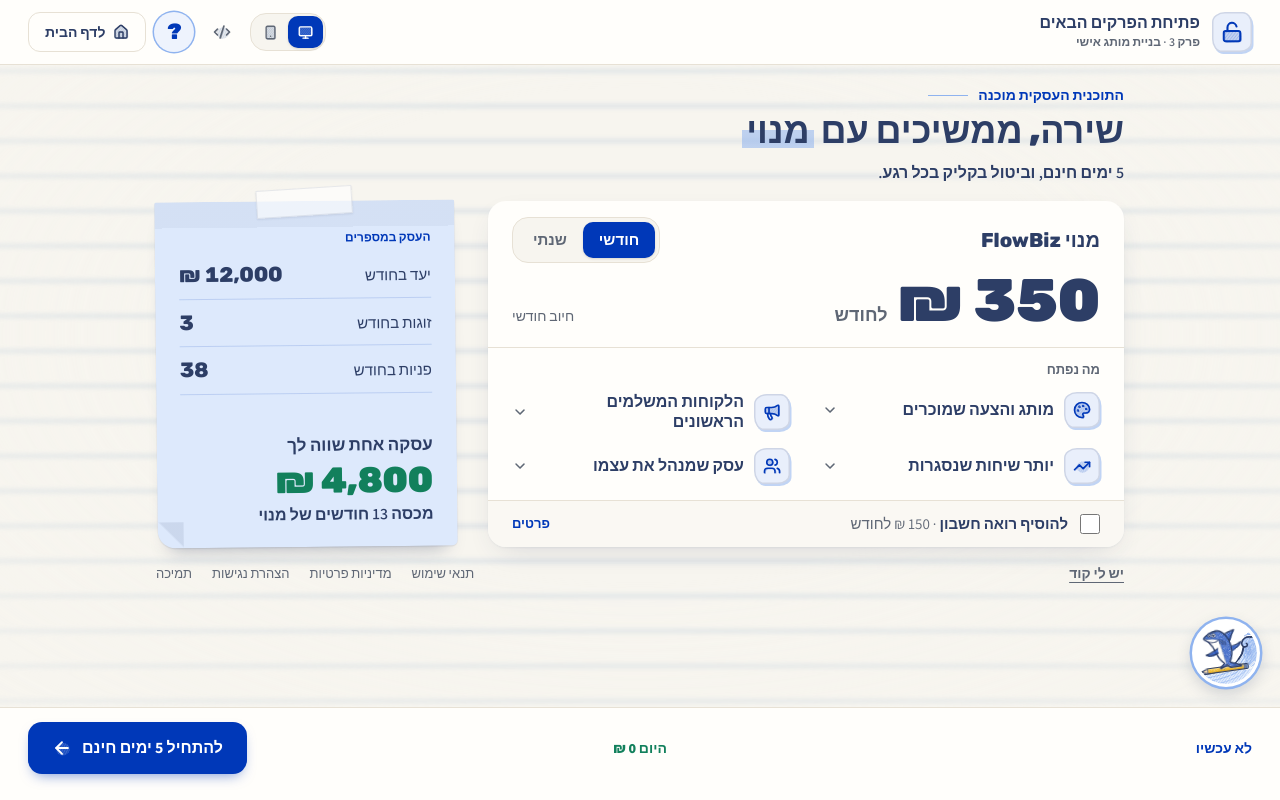
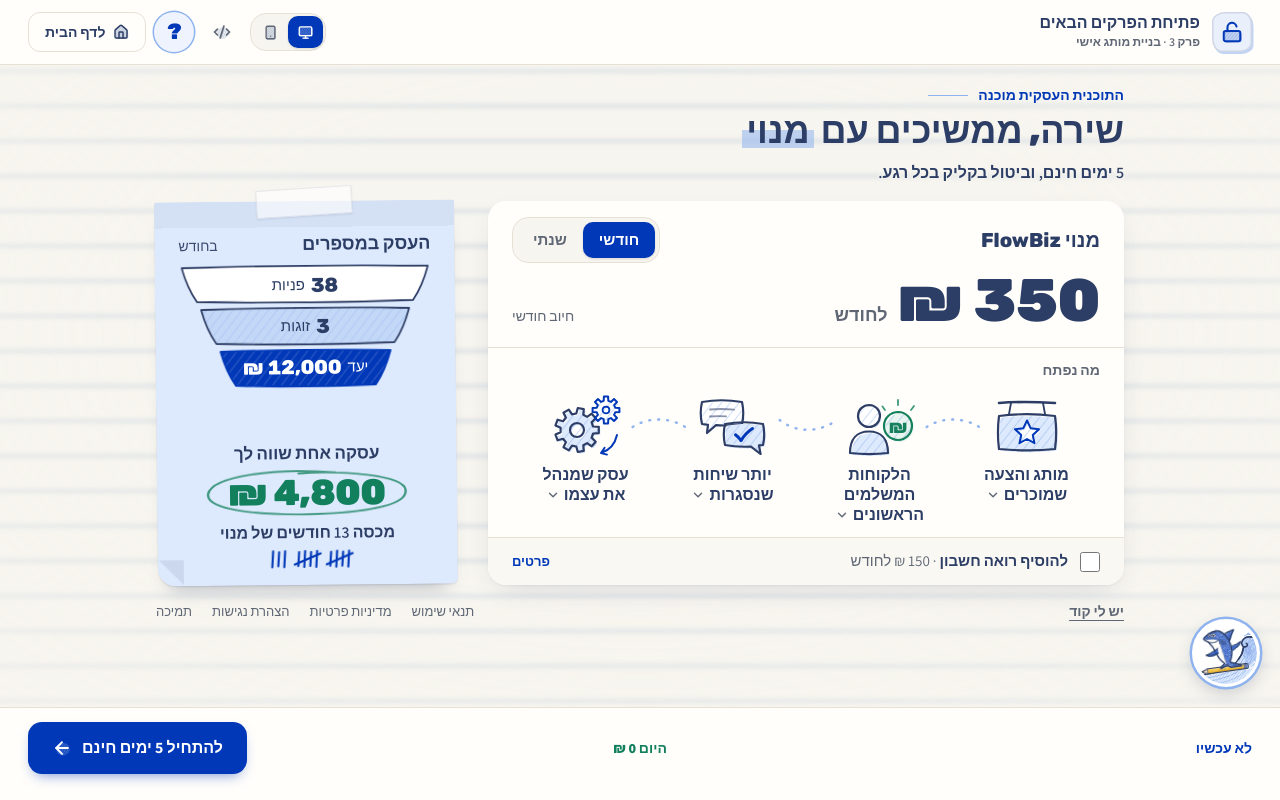
Before and after one commit to amitbens97-Zacks/paywall-mockup, a plain HTML site: page index.html in a window 1280 px wide. Drawn offline with nearby package versions, Linux system fonts and the light colour scheme.

Commit message:
Paywall mockup: drawn path of outcomes, drawn funnel note with deal value
Co-Authored-By: Claude Opus 5.5 <noreply@anthropic.com>

```diff
--- a/index.html
+++ b/index.html
@@ -179,7 +179,7 @@
       // makes the browser always fetch the current modules.
       (function () {
         var v = Date.now(), imports = {};
-        ['components', 'data', 'devnotes', 'explain', 'lib', 'main', 'screens', 'viewswitch'].forEach(function (m) {
+        ['components', 'data', 'devnotes', 'explain', 'illus', 'lib', 'main', 'screens', 'viewswitch'].forEach(function (m) {
           var url = new URL('./src/' + m + '.js', location.href).href;
           imports[url] = url + '?v=' + v;
         });
--- a/src/data.js
+++ b/src/data.js
@@ -70,21 +70,21 @@ export const yearSavingPct = Math.round((yearSaving / (PRICE.month.perMonth * 12
 // What opens. Chapters 3-6 of the 15-step journey (journey v14, 03.11.2026).
 // gets: what the user walks away with, per chapter and per step (Amit 23.11: short and sharp).
 export const UNLOCKS = [
-  { n: 3, title: 'בניית מותג אישי', icon: 'palette', gets: 'מותג והצעה שמוכרים', steps: [
+  { n: 3, title: 'בניית מותג אישי', icon: 'palette', drawing: 'brand', gets: 'מותג והצעה שמוכרים', steps: [
     { name: 'שם ולוגו', gets: 'זהות לעסק' },
     { name: 'דף המסרים', gets: 'מה להגיד ללקוח' },
     { name: 'הצעה מנצחת', gets: 'הצעה שקשה לסרב לה' },
     { name: 'דף נחיתה', gets: 'עמוד שמביא פניות' },
   ] },
-  { n: 4, title: 'מביאים לקוחות', icon: 'megaphone', gets: 'הלקוחות המשלמים הראשונים', steps: [
+  { n: 4, title: 'מביאים לקוחות', icon: 'megaphone', drawing: 'clients', gets: 'הלקוחות המשלמים הראשונים', steps: [
     { name: 'מכונת תוכן שיווקי', gets: 'פוסטים ופלייר מוכנים' },
     { name: 'לקוחות משלמים', gets: 'פניות שהופכות ללקוחות' },
   ] },
-  { n: 5, title: 'מגדילים מכירות', icon: 'trending-up', gets: 'יותר שיחות שנסגרות', steps: [
+  { n: 5, title: 'מגדילים מכירות', icon: 'trending-up', drawing: 'calls', gets: 'יותר שיחות שנסגרות', steps: [
     { name: 'חדר התרגול', gets: 'שיחת מכירה בביטחון' },
     { name: 'שירות לקוחות אוטומטי', gets: 'מענה מיידי לכל פנייה' },
   ] },
-  { n: 6, title: 'העסק שתמיד רצית', icon: 'users', gets: 'עסק שמנהל את עצמו', steps: [
+  { n: 6, title: 'העסק שתמיד רצית', icon: 'users', drawing: 'system', gets: 'עסק שמנהל את עצמו', steps: [
     { name: 'ניהול לקוחות', gets: 'כל הלקוחות במקום אחד' },
     { name: 'פגישת מיקוד', gets: 'פגישה אישית, עלינו' },
   ] },
--- a/src/devnotes.js
+++ b/src/devnotes.js
@@ -30,8 +30,8 @@ const NOTES = [
   {
     title: 'מה המסך מראה',
     items: [
-      'כרטיס המנוי: חודשי/שנתי, המחיר, ורואה חשבון כתוספת. הסימון מעדכן את המחיר ומראה את התשלום החד-פעמי. בתוך הכרטיס גם "מה נפתח": 4 תוצאות, אחת לכל פרק (לחיצה מציגה את השלבים). משמאל, באותו גובה: פתק "העסק במספרים" עם הסיכום של שלב 5. בטלפון: המנוי קודם.',
-      'הפתק: יעד, לקוחות ופניות בחודש מהסיכום של שלב 5, בדיוק כמו שהם שם. המילה "זוגות" מתחלפת לפי סוג הלקוח.',
+      'כרטיס המנוי: חודשי/שנתי, המחיר, ורואה חשבון כתוספת. הסימון מעדכן את המחיר ומראה את התשלום החד-פעמי. בתוך הכרטיס גם "מה נפתח": מסלול מצויר של 4 תחנות, תוצאה אחת לכל פרק (לחיצה מציגה את השלבים). משמאל, באותו גובה: פתק "העסק במספרים" עם הסיכום של שלב 5. בטלפון: המנוי קודם.',
+      'הפתק: יעד, לקוחות ופניות בחודש מהסיכום של שלב 5, בדיוק כמו שהם שם. מוצגים כמשפך: פניות, לקוחות, יעד. המילה "זוגות" מתחלפת לפי סוג הלקוח. סימני הספירה: קו לכל חודש מנוי, עד 24. מעל 24 רק הטקסט.',
       'שווי עסקה: מחיר מוצר הליבה. במנוי חודשי של הלקוח: המחיר כפול מספר החודשים שהוא נשאר (משלב 5). "מכסה X חודשים": השווי פחות תשלום חד-פעמי, חלקי המחיר לחודש של הבחירה, מעוגל למטה. אם יוצא פחות מחודש: כמה עסקאות מכסות חודש.',
       'מי שדילג על שלב 5: בלי הפתק. כרטיס המנוי לבד, באמצע.',
       'כותרת: "התוכנית העסקית מוכנה" ומתחתיה השם הפרטי ו"ממשיכים עם מנוי". מתחתיה רק "5 ימים חינם, וביטול בקליק".',
--- /dev/null
+++ b/src/illus.js
@@ -0,0 +1,98 @@
+// Small pencil drawings for the paywall: one per chapter, the funnel of "העסק במספרים",
+// the ring around an amount, and tally marks. Same look as the icons: a soft tint, sky-blue
+// hatching a little off the lines, and an outline with a light grain.
+import { html } from './lib.js';
+
+const INK = '#2d3e66';
+const BLUE = '#0038b8';
+const GREEN = '#12805c';
+
+// A closed shape: tint + hatching + outline.
+const Shape = ({ d, tint = '#dde9fc', stroke = INK, w = 2.2 }) => html`<g>
+  <path d=${d} fill=${tint} stroke="none" transform="translate(1.6 1.8)" />
+  <path d=${d} fill="url(#pencil-hatch-lg)" stroke="none" opacity=".75" transform="translate(1.6 1.8)" />
+  <path d=${d} fill="none" stroke=${stroke} stroke-width=${w} />
+</g>`;
+const Line = ({ d, stroke = INK, w = 2.2, o = 1 }) => html`<path d=${d} fill="none" stroke=${stroke} stroke-width=${w} opacity=${o} />`;
+
+const circle = (x, y, r) => `M${x - r} ${y} C${x - r} ${y - r * 0.58} ${x - r * 0.54} ${y - r} ${x + 0.4} ${y - r} C${x + r * 0.58} ${y - r * 0.98} ${x + r} ${y - r * 0.54} ${x + r} ${y} C${x + r * 0.98} ${y + r * 0.58} ${x + r * 0.54} ${y + r} ${x} ${y + r} C${x - r * 0.58} ${y + r} ${x - r} ${y + r * 0.54} ${x - r} ${y} Z`;
+
+// A gear: n teeth between the two radii.
+function gear(x, y, r1, r2, n) {
+  const p = [];
+  for (let i = 0; i < n; i++) {
+    const a = (i / n) * Math.PI * 2;
+    const s = Math.PI / n;
+    for (const [da, r] of [[-0.62, r1], [-0.4, r2], [0.4, r2], [0.62, r1]]) p.push(`${(x + Math.cos(a + da * s) * r).toFixed(1)} ${(y + Math.sin(a + da * s) * r).toFixed(1)}`);
+  }
+  return `M${p.join(' L')} Z`;
+}
+
+const DRAWINGS = {
+  // a shop sign with a star: the brand
+  brand: html`<${Line} d="M12 14 C28 12.6 52 13 68 14" w=${2.6} /><${Line} d="M24 14 L22 25 M56 14 L58 25" w=${1.8} />
+    <${Shape} d="M12 27 C30 24.6 52 25 68 27 C69.6 38 69.4 50 68 60 C50 62 30 61.6 12 60 C10.6 49 10.6 38 12 27 Z" />
+    <${Shape} d="M40 31.5 L43.6 39.2 L52 40.2 L45.8 46 L47.5 54.2 L40 50 L32.5 54.2 L34.2 46 L28 40.2 L36.4 39.2 Z" tint="#ffffff" stroke=${BLUE} w=${2} />`,
+  // a person and a coin: paying clients
+  clients: html`<${Shape} d="M10 64 C10 50 17 42.5 29 42.5 C41 42.5 48 50 48 64 C36 65.4 22 65.4 10 64 Z" />
+    <${Shape} d=${circle(29, 27, 11)} tint="#ffffff" />
+    <${Shape} d=${circle(58, 37, 14)} tint="#e7f4ef" stroke=${GREEN} />
+    <text x="58" y="44" text-anchor="middle" font-family="Rubik, sans-serif" font-size="18" font-weight="800" fill=${GREEN}>₪</text>
+    <${Line} d="M58 16 L58 11 M71 21 L74 17 M45 21 L42.5 17.5" stroke=${GREEN} w=${1.8} o=".8" />`,
+  // two speech bubbles, the second with a check: the call that closes
+  calls: html`<${Shape} d="M9 13 C22 10.6 36 10.8 49 13 C50.6 20 50.6 28 49 35 C39 36.6 31 36.8 23 36.2 L14 44 L15 35.8 L9 35 C7.4 28 7.4 20 9 13 Z" tint="#ffffff" />
+    <${Line} d="M17 20.5 C25 19.8 33 20 41 20.6 M17 27.5 C23 27 28 27 33 27.4" w=${1.9} o=".55" />
+    <${Shape} d="M32 35 C45 32.6 58 32.8 70 35 C71.6 42 71.6 49 70 56 L66 56.4 L67.5 65 L58 57.6 C49 58 40 57.6 32 56 C30.4 49 30.4 42 32 35 Z" />
+    <${Line} d="M42.5 45.8 C44.6 47.4 46.4 49.2 48 51.6 C51.2 46.4 55 42.6 59.5 39.6" stroke=${BLUE} w=${3} />`,
+  // gears that turn each other: the business that runs itself
+  system: html`<${Shape} d=${gear(31, 41, 16.5, 22, 9)} /><${Shape} d=${circle(31, 41, 7)} tint="#ffffff" />
+    <${Shape} d=${gear(60, 21, 9.5, 13.6, 8)} tint="#ffffff" stroke=${BLUE} w=${2} /><${Line} d=${circle(60, 21, 3.4)} stroke=${BLUE} w=${1.8} />
+    <${Line} d="M71 46 C69 55 63 61.5 55 64 M55 64 L61 65.6 M55 64 L58.6 58.8" stroke=${BLUE} w=${2} />`,
+};
+
+export function Drawing({ name, class: cls = '' }) {
+  return html`<svg viewBox="0 0 80 72" class=${'block overflow-visible ' + cls} stroke-linecap="round" stroke-linejoin="round" aria-hidden="true" style=${{ filter: 'url(#pencil-rough)' }}>${DRAWINGS[name]}</svg>`;
+}
+
+// The dashed path between two stations (stretches to its box).
+export function Trail({ class: cls = '', down }) {
+  return html`<svg viewBox="0 0 100 20" preserveAspectRatio="none" class=${'overflow-visible ' + cls} aria-hidden="true">
+    <path d=${down ? 'M2 5 C30 17 66 18 98 8' : 'M2 12 C30 2 68 2 98 12'} fill="none" stroke="#8fb3ef" stroke-width="2.4" stroke-linecap="round" stroke-dasharray="1 8" vector-effect="non-scaling-stroke" />
+  </svg>`;
+}
+
+// Three tiers, wide to narrow; the last one is the goal.
+export function FunnelShape({ class: cls = '' }) {
+  const tiers = ['M3 3 C80 1.4 172 1.6 249 3 C246 14 241 27 234 37 C162 39 90 38.6 18 37 C11 27 6 14 3 3 Z', 'M22 45 C92 43.4 160 43.6 230 45 C227 56 222 69 215 79 C156 81 96 80.6 37 79 C30 69 25 56 22 45 Z', 'M41 87 C98 85.4 154 85.6 211 87 C208 98 203 111 196 121 C150 123 102 122.6 56 121 C49 111 44 98 41 87 Z'];
+  const tint = ['#ffffff', '#c3d7f7', BLUE];
+  return html`<svg viewBox="0 0 252 124" preserveAspectRatio="none" class=${'overflow-visible ' + cls} aria-hidden="true" stroke-linejoin="round" style=${{ filter: 'url(#pencil-rough)' }}>
+    ${tiers.map((d, i) => html`<g key=${i}>
+      <path d=${d} fill=${tint[i]} />
+      ${i > 0 && html`<path d=${d} fill=${i === 2 ? 'url(#pencil-hatch-light)' : 'url(#pencil-hatch-lg)'} opacity=${i === 2 ? 1 : 0.5} />`}
+      <path d=${d} fill="none" stroke=${i === 2 ? BLUE : INK} stroke-width="1.8" />
+    </g>`)}
+  </svg>`;
+}
+
+// A pencil ring around an amount; draws itself.
+export function Ring({ color = GREEN, class: cls = '' }) {
+  return html`<svg viewBox="0 0 200 64" preserveAspectRatio="none" class=${'overflow-visible ' + cls} aria-hidden="true" style=${{ filter: 'url(#pencil-rough)' }}>
+    <path class="pencil-draw" style=${{ animationDuration: '.9s' }} pathLength="1" d="M128 5 C70 -2 8 8 4 32 C1 56 66 62 112 60 C164 58 198 48 196 29 C194 10 138 2 92 6" fill="none" stroke=${color} stroke-width="2.4" stroke-linecap="round" opacity=".75" />
+  </svg>`;
+}
+
+// Tally marks, five to a group (one mark = one month).
+export function Tally({ n, class: cls = '' }) {
+  const groups = [];
+  for (let i = 0; i < n; i += 5) groups.push(Math.min(5, n - i));
+  const W = 32;
+  return html`<svg key=${n} width=${groups.length * W - 8} height="20" viewBox=${`0 0 ${groups.length * W - 8} 20`} class=${'overflow-visible ' + cls} aria-hidden="true" stroke=${BLUE} stroke-width="2.1" stroke-linecap="round" fill="none" style=${{ filter: 'url(#pencil-rough)' }}>
+    ${groups.map((c, gi) => {
+      const x0 = (groups.length - 1 - gi) * W; // right to left
+      return html`<g key=${gi}>
+        ${Array.from({ length: Math.min(4, c) }, (_, i) => html`<path key=${i} d=${`M${x0 + 21.5 - i * 6} ${2 + (i % 2)} L${x0 + 20.5 - i * 6} ${18 - (i % 2)}`} />`)}
+        ${c === 5 && html`<path d=${`M${x0 + 25} 4.5 L${x0 - 1} 15.5`} />`}
+      </g>`;
+    })}
+  </svg>`;
+}
--- a/src/screens.js
+++ b/src/screens.js
@@ -5,6 +5,7 @@
 //   home     - after "לא עכשיו": chapter 3 waits on the home page
 import { html, useState, Icon, PencilCheck, cx, money } from './lib.js';
 import { Button, Mark, Note, Panel, SharkAvatar } from './components.js';
+import { Drawing, FunnelShape, Ring, Tally, Trail } from './illus.js';
 import { USER, NUMBERS, PRICE, ACCOUNTANT, ACCOUNTANT_ITEMS, TRIAL, TRIAL_DAYS, UNLOCKS, yearSaving, perMonthOf, onceOf, roiMonths, DEMO_COUPON } from './data.js';
 
 // What is charged on the first charge day, by the user's choice.
@@ -65,46 +66,57 @@ function PlanCard({ plan, up }) {
   <//>`;
 }
 
-// What opens: one outcome per chapter, two by two (a list on the phone). A tap shows its steps
-// under the row; one open at a time. grid-flow-dense keeps the neighbour in its place.
+// What opens: a drawn path of four stations, one outcome per chapter (a list on the phone).
+// A tap on a station shows its steps under the path; one open at a time.
+function Steps({ c }) {
+  return html`<ul class="grid gap-x-5 gap-y-1 rounded-xl bg-brand-50 px-4 py-2.5 text-[14px] leading-snug md:grid-cols-2">${c.steps.map((x) => html`<li key=${x.name}><b>${x.gets}</b> <span class="text-muted">· ${x.name}</span></li>`)}</ul>`;
+}
+
 function Unlocks() {
   const [open, setOpen] = useState(null);
-  return html`<p class="text-[13px] font-bold text-muted">מה נפתח</p>
-    <ul class="mt-1 grid lg:grid-flow-dense lg:grid-cols-2 lg:gap-x-8" aria-label="מה נפתח">
-    ${UNLOCKS.map((c) => {
-      const on = open === c.n;
-      return html`<li key=${c.n} class="min-w-0">
-          <button type="button" aria-expanded=${on} onClick=${() => setOpen(on ? null : c.n)} class="group flex w-full items-center gap-2.5 py-1 text-start md:py-2 cursor-pointer">
-            <span class="fb-chip-ic h-9 w-9 shrink-0"><${Icon} name=${c.icon} size=${18} /></span>
-            <b class="min-w-0 text-[16px] leading-tight group-hover:text-brand-600">${c.gets}</b>
-            <${Icon} name="chevron-down" size=${16} class=${cx('shrink-0 text-muted transition-transform ms-auto', on && 'rotate-180')} />
+  const cur = UNLOCKS.find((c) => c.n === open);
+  return html`<p class="text-[14px] font-bold text-muted">מה נפתח</p>
+    <ol class="relative mt-1 grid md:grid-cols-4" aria-label="מה נפתח">
+      ${UNLOCKS.map((c, i) => {
+        const on = open === c.n;
+        const last = i === UNLOCKS.length - 1;
+        return html`<li key=${c.n} class="relative min-w-0">
+          ${!last && html`<${Trail} down=${i % 2 === 1} class="pointer-events-none absolute top-[30px] end-0 hidden h-5 w-[calc(100%-92px)] translate-x-[-50%] lg:block" />`}
+          ${!last && !on && html`<span class="absolute bottom-0 start-[23px] h-3 translate-y-1/2 border-s-2 border-dotted border-brand-300 md:hidden" aria-hidden="true"></span>`}
+          <button type="button" aria-expanded=${on} onClick=${() => setOpen(on ? null : c.n)} class=${cx('group flex w-full cursor-pointer items-center gap-3 rounded-2xl text-start max-md:h-[46px] md:flex-col md:gap-1 md:px-1.5 md:pb-1 md:pt-1 md:text-center')}>
+            <${Drawing} name=${c.drawing} class="h-[42px] w-[46px] shrink-0 transition-transform group-hover:-rotate-3 group-hover:scale-105 md:h-[72px] md:w-[80px]" />
+            <b class=${cx('min-w-0 flex-1 text-[16px] leading-tight [text-wrap:balance] group-hover:text-brand-600 md:min-h-10', on && 'text-brand-600')}>${c.gets}<${Icon} name="chevron-down" size=${14} class=${cx('ms-1 inline-block align-[-2px] text-muted transition-transform group-hover:text-brand-600 max-md:hidden', on && 'rotate-180')} /></b>
+            <${Icon} name="chevron-down" size=${15} class=${cx('shrink-0 text-muted transition-transform md:hidden', on && 'rotate-180')} />
           </button>
-        </li>
-        ${on && html`<li key=${`${c.n}-steps`} class="rise lg:col-span-2">
-          <ul class="mb-1.5 grid gap-x-4 gap-y-0.5 rounded-xl bg-brand-50/70 px-3 py-2 text-[14px] leading-snug lg:grid-cols-2">${c.steps.map((x) => html`<li key=${x.name}><b>${x.gets}</b> <span class="text-muted">· ${x.name}</span></li>`)}</ul>
-        </li>`}`;
-    })}
-  </ul>`;
+          ${on && html`<div class="rise my-1.5 md:hidden"><${Steps} c=${c} /></div>`}
+        </li>`;
+      })}
+    </ol>
+    ${cur && html`<div key=${cur.n} class="rise mt-1 max-md:hidden"><${Steps} c=${cur} /></div>`}`;
 }
 
-// The summary of step 5, written like a sum: the goal, what it takes, and at the bottom what one deal
-// (the user's core product) is worth, in months of the chosen plan.
+// The summary of step 5 as a drawn funnel: inquiries, couples, the goal (all per month). Under it, what one
+// deal (the user's core product) is worth, in months of the chosen plan (one tally mark = one month).
 function Numbers({ plan }) {
   const m = roiMonths(plan);
-  const facts = [
-    ['יעד בחודש', money(USER.goal)],
-    ['זוגות בחודש', NUMBERS.clients],
-    ['פניות בחודש', NUMBERS.leads],
+  const tiers = [
+    [NUMBERS.leads, 'פניות'],
+    [NUMBERS.clients, 'זוגות'],
+    [money(USER.goal), 'יעד'],
   ];
-  return html`<${Note} tilt=${-0.6} class="!px-6 !pb-5 !pt-7 flex flex-col md:h-full">
-    <span class="fb-note-kicker">העסק במספרים</span>
-    <dl class="mt-1">
-      ${facts.map(([k, v]) => html`<div key=${k} class="flex items-baseline justify-between gap-3 border-b border-[#0038b8]/15 py-2.5"><dt class="text-[15px]">${k}</dt><dd class="m-0 whitespace-nowrap font-display text-[21px] font-extrabold leading-tight tabular-nums">${v}</dd></div>`)}
-    </dl>
-    <div class="mt-auto pt-4">
-      <p class="text-[17px] font-bold">עסקה אחת שווה לך</p>
-      <p class="font-display text-[36px] font-black leading-tight tabular-nums text-money">${money(USER.core.price)}</p>
-      <p class="text-[16px] font-semibold">מכסה ${m === 24 ? 'שנתיים' : `${m} חודשים`} של מנוי</p>
+  return html`<${Note} tilt=${-0.6} class="!px-6 !pb-4 !pt-8 flex flex-col md:h-full">
+    <p class="flex items-baseline justify-between"><b class="font-display text-[18px] font-extrabold leading-tight">העסק במספרים</b><span class="text-[14px] text-ink-2">בחודש</span></p>
+    <div class="relative mx-auto mt-2 h-[124px] w-full max-w-[280px]">
+      <${FunnelShape} class="absolute inset-0 h-full w-full" />
+      <dl class="relative m-0 flex h-full flex-col justify-between py-[3px]">
+        ${tiers.map(([v, k], i) => html`<div key=${k} class=${cx('flex h-9 items-center justify-center gap-1.5', i === 2 && 'text-white')}><dt class=${cx('text-[15px]', i < 2 && 'order-2')}>${k}</dt><dd class="m-0 font-display text-[20px] font-extrabold leading-none tabular-nums">${v}</dd></div>`)}
+      </dl>
+    </div>
+    <div class="mt-auto pt-3 text-center">
+      <p class="text-[17px] font-bold leading-tight">עסקה אחת שווה לך</p>
+      <p class="relative mx-auto mt-1 w-fit px-6 py-1.5 font-display text-[36px] font-black leading-none tabular-nums text-money"><${Ring} class="absolute inset-0 h-full w-full" />${money(USER.core.price)}</p>
+      <p class="mt-1.5 text-[16px] font-semibold leading-tight">מכסה ${m === 24 ? 'שנתיים' : `${m} חודשים`} של מנוי</p>
+      ${m <= 24 && html`<${Tally} n=${m} class="mx-auto mt-1.5 block" />`}
     </div>
   <//>`;
 }
```
